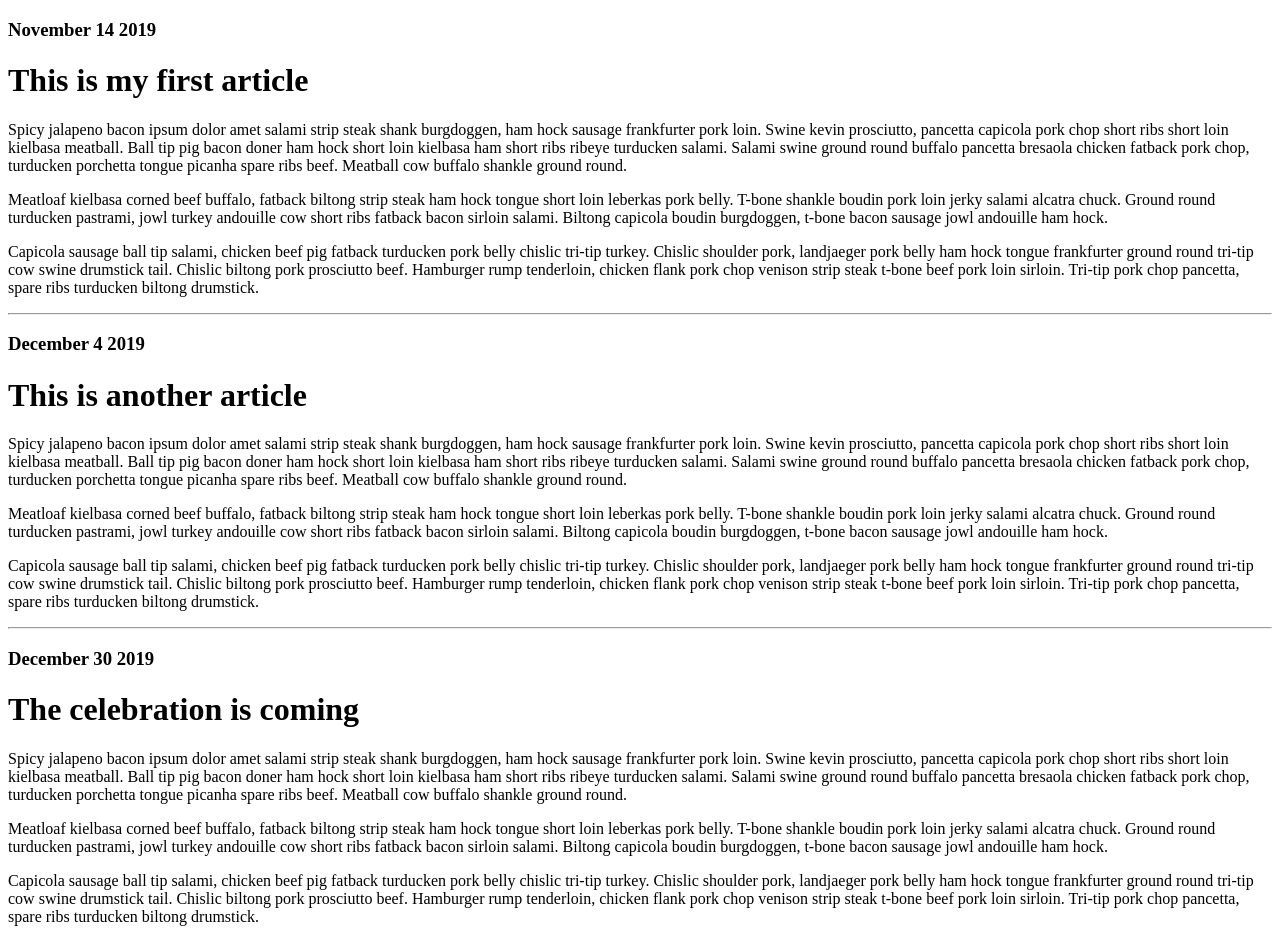
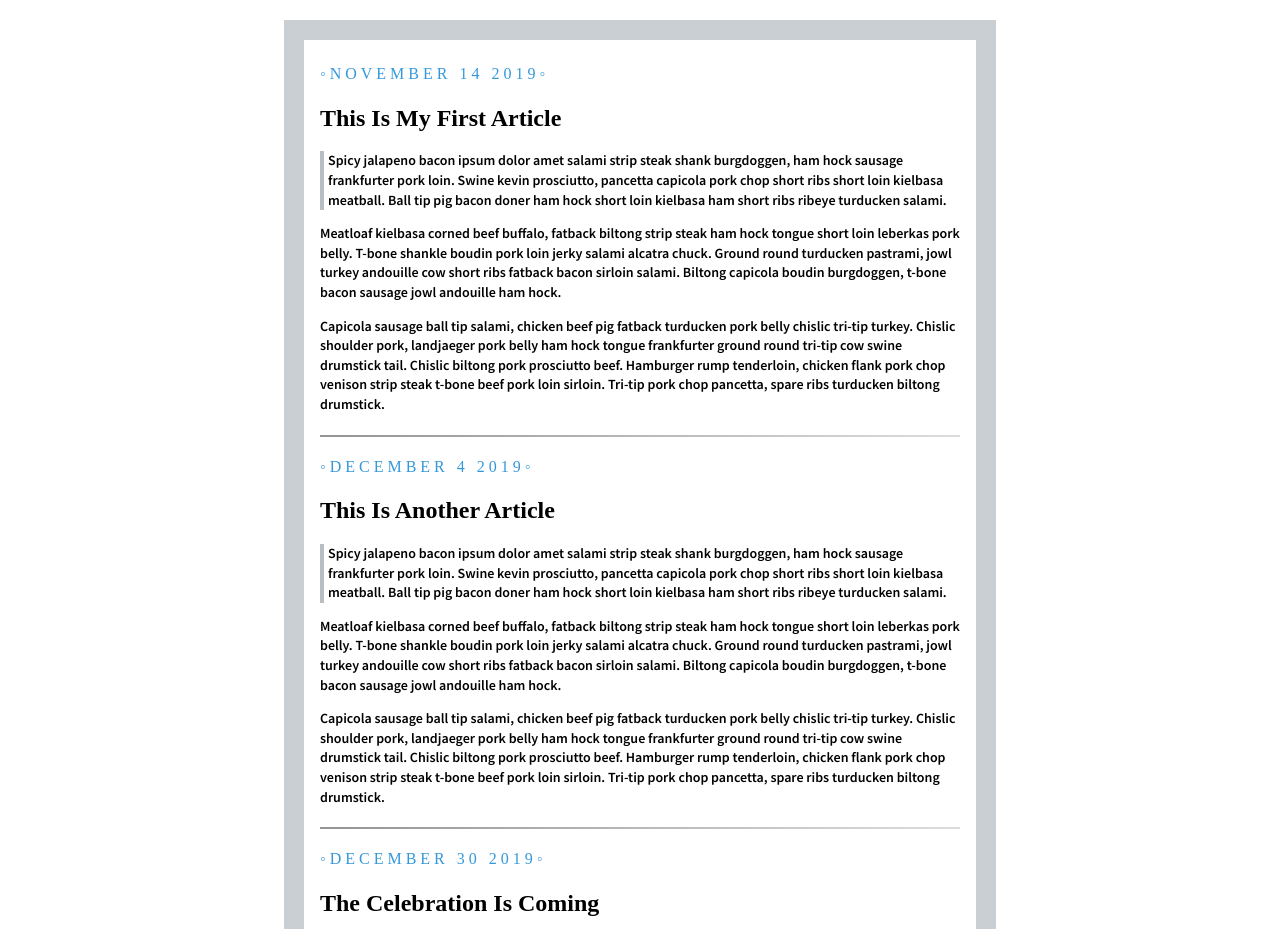
Before and after one commit to Ulyana-rookie/blog, a plain HTML site: page index.html in a window 1280 px wide. Shown: the top 929 px of the page. Drawn offline with Linux system fonts and the light colour scheme.

Commit message:
created a simple blog page

```diff
--- a/index.html
+++ b/index.html
@@ -3,26 +3,27 @@
     <head>
         <title>My Blog</title>
         <link href="style.css" rel="stylesheet" type="text/css">
+        <link href="https://fonts.googleapis.com/css?family=Source+Sans+Pro:400,600&display=swap" rel="stylesheet">
     </head>
 
     <body>
-        <h3>November 14 2019</h3>
-        <h1>This is my first article</h1>
-        <p>Spicy jalapeno bacon ipsum dolor amet salami strip steak shank burgdoggen, ham hock sausage frankfurter pork loin. Swine kevin prosciutto, pancetta capicola pork chop short ribs short loin kielbasa meatball. Ball tip pig bacon doner ham hock short loin kielbasa ham short ribs ribeye turducken salami. Salami swine ground round buffalo pancetta bresaola chicken fatback pork chop, turducken porchetta tongue picanha spare ribs beef. Meatball cow buffalo shankle ground round.</p>
+        <h4>November 14 2019</h4>
+        <h2>This is my first article</h2>
+        <p>Spicy jalapeno bacon ipsum dolor amet salami strip steak shank burgdoggen, ham hock sausage frankfurter pork loin. Swine kevin prosciutto, pancetta capicola pork chop short ribs short loin kielbasa meatball. Ball tip pig bacon doner ham hock short loin kielbasa ham short ribs ribeye turducken salami.</p>
         <p>Meatloaf kielbasa corned beef buffalo, fatback biltong strip steak ham hock tongue short loin leberkas pork belly. T-bone shankle boudin pork loin jerky salami alcatra chuck. Ground round turducken pastrami, jowl turkey andouille cow short ribs fatback bacon sirloin salami. Biltong capicola boudin burgdoggen, t-bone bacon sausage jowl andouille ham hock.</p>
         <p>Capicola sausage ball tip salami, chicken beef pig fatback turducken pork belly chislic tri-tip turkey. Chislic shoulder pork, landjaeger pork belly ham hock tongue frankfurter ground round tri-tip cow swine drumstick tail. Chislic biltong pork prosciutto beef. Hamburger rump tenderloin, chicken flank pork chop venison strip steak t-bone beef pork loin sirloin. Tri-tip pork chop pancetta, spare ribs turducken biltong drumstick.</p>
         <hr>
 
-        <h3>December 4 2019</h3>
-        <h1>This is another article</h1>
-        <p>Spicy jalapeno bacon ipsum dolor amet salami strip steak shank burgdoggen, ham hock sausage frankfurter pork loin. Swine kevin prosciutto, pancetta capicola pork chop short ribs short loin kielbasa meatball. Ball tip pig bacon doner ham hock short loin kielbasa ham short ribs ribeye turducken salami. Salami swine ground round buffalo pancetta bresaola chicken fatback pork chop, turducken porchetta tongue picanha spare ribs beef. Meatball cow buffalo shankle ground round.</p>
+        <h4>December 4 2019</h4>
+        <h2>This is another article</h2>
+        <p>Spicy jalapeno bacon ipsum dolor amet salami strip steak shank burgdoggen, ham hock sausage frankfurter pork loin. Swine kevin prosciutto, pancetta capicola pork chop short ribs short loin kielbasa meatball. Ball tip pig bacon doner ham hock short loin kielbasa ham short ribs ribeye turducken salami.</p>
         <p>Meatloaf kielbasa corned beef buffalo, fatback biltong strip steak ham hock tongue short loin leberkas pork belly. T-bone shankle boudin pork loin jerky salami alcatra chuck. Ground round turducken pastrami, jowl turkey andouille cow short ribs fatback bacon sirloin salami. Biltong capicola boudin burgdoggen, t-bone bacon sausage jowl andouille ham hock.</p>
         <p>Capicola sausage ball tip salami, chicken beef pig fatback turducken pork belly chislic tri-tip turkey. Chislic shoulder pork, landjaeger pork belly ham hock tongue frankfurter ground round tri-tip cow swine drumstick tail. Chislic biltong pork prosciutto beef. Hamburger rump tenderloin, chicken flank pork chop venison strip steak t-bone beef pork loin sirloin. Tri-tip pork chop pancetta, spare ribs turducken biltong drumstick.</p>
         <hr>
 
-        <h3>December 30 2019</h3>
-        <h1>The celebration is coming</h1>
-        <p>Spicy jalapeno bacon ipsum dolor amet salami strip steak shank burgdoggen, ham hock sausage frankfurter pork loin. Swine kevin prosciutto, pancetta capicola pork chop short ribs short loin kielbasa meatball. Ball tip pig bacon doner ham hock short loin kielbasa ham short ribs ribeye turducken salami. Salami swine ground round buffalo pancetta bresaola chicken fatback pork chop, turducken porchetta tongue picanha spare ribs beef. Meatball cow buffalo shankle ground round.</p>
+        <h4>December 30 2019</h4>
+        <h2>The celebration is coming</h2>
+        <p>Spicy jalapeno bacon ipsum dolor amet salami strip steak shank burgdoggen, ham hock sausage frankfurter pork loin. Swine kevin prosciutto, pancetta capicola pork chop short ribs short loin kielbasa meatball. Ball tip pig bacon doner ham hock short loin kielbasa ham short ribs ribeye turducken salami.</p>
         <p>Meatloaf kielbasa corned beef buffalo, fatback biltong strip steak ham hock tongue short loin leberkas pork belly. T-bone shankle boudin pork loin jerky salami alcatra chuck. Ground round turducken pastrami, jowl turkey andouille cow short ribs fatback bacon sirloin salami. Biltong capicola boudin burgdoggen, t-bone bacon sausage jowl andouille ham hock.</p>
         <p>Capicola sausage ball tip salami, chicken beef pig fatback turducken pork belly chislic tri-tip turkey. Chislic shoulder pork, landjaeger pork belly ham hock tongue frankfurter ground round tri-tip cow swine drumstick tail. Chislic biltong pork prosciutto beef. Hamburger rump tenderloin, chicken flank pork chop venison strip steak t-bone beef pork loin sirloin. Tri-tip pork chop pancetta, spare ribs turducken biltong drumstick.</p>
 
--- a/style.css
+++ b/style.css
@@ -0,0 +1,46 @@
+body {
+    width: 50%;
+    text-align: left;
+    border: 20px solid #c9cfd3;
+    padding: 0.25rem 1rem;
+    margin: 1.25rem auto;
+}
+
+h4 {
+    text-transform: uppercase;
+    color: #3498db;
+    letter-spacing: 4px;
+    font-weight: 500;
+}
+
+h4::before {
+    content: "\25E6";
+}
+
+h4::after {
+    content: "\25E6";
+}
+
+h2 {
+    text-transform: capitalize;
+}
+
+h2 + p {
+    border-left: 4px solid #b8bfc4;
+    padding-left: 0.25rem;
+}
+
+p {
+    font-family: 'Source Sans Pro', sans-serif;
+    font-size: 0.875rem;
+    font-weight: 600;
+    line-height: 1.4;
+}
+
+hr {
+    margin: 1.25rem 0;
+    padding: 0;
+    height: 2px;
+    border: none;
+    background: linear-gradient(45deg, rgba(51, 51, 51, 0.527), #ddd);
+}
```
